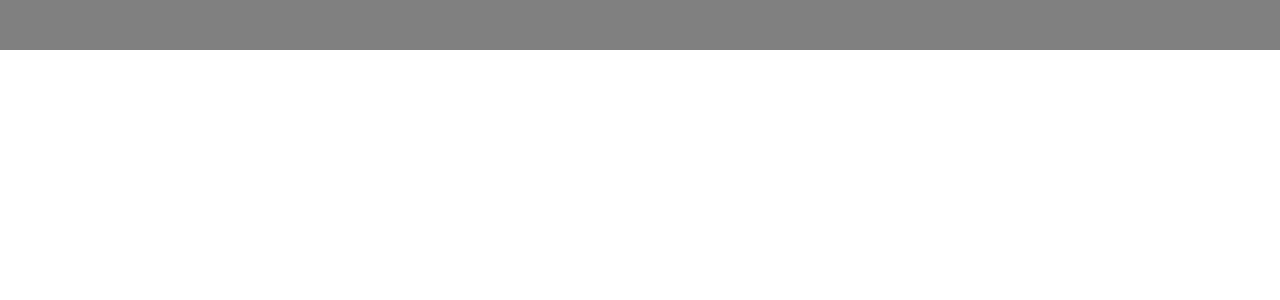
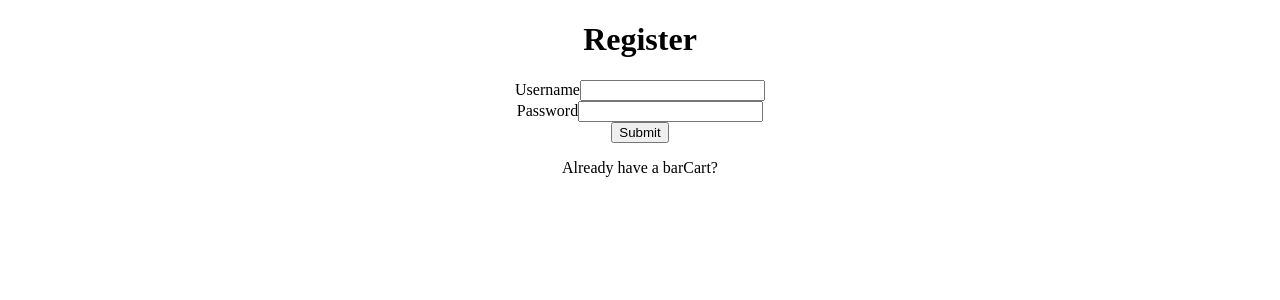
Before and after one commit to CLTsolutions/blueBadgeCocktails-client, a React (Create React App) app: page /splash in a window 1280 px wide. Shown: the top 300 px of the page. Built offline with nearby package versions, Linux system fonts and the light colour scheme.

Commit message:
skele of splash

```diff
--- a/package.json
+++ b/package.json
@@ -3,6 +3,8 @@
   "version": "0.1.0",
   "private": true,
   "dependencies": {
+    "@material-ui/core": "^4.11.3",
+    "@material-ui/icons": "^4.11.2",
     "@testing-library/jest-dom": "^5.11.9",
     "@testing-library/react": "^11.2.3",
     "@testing-library/user-event": "^12.6.2",
--- a/src/App.js
+++ b/src/App.js
@@ -1,17 +1,17 @@
+// import {Route} from 'react-router-dom';
+import React, { useEffect, useState } from 'react';
 // adding css to jsx is that easy
 import './App.css'; // This pattern is preferred where css for this component has a matching .css filename
 
 // A component import
-import Navbar from './components/Navbar'
-
+import Splash from './components/Splash'
 
 // Defining our <App /> component the function name matches the file name
 function App() {
-  // All functional components need to return jsx with one parent element
+
   return (
-    <div className="App"> {/* Parent Element. Also we can't use the word class, so we use className in jsx*/}
-      {/* Navbar is our imported component*/}
-      <Navbar />
+    <div className="App">
+      <Splash />
     </div>
   );
 }
--- /dev/null
+++ b/src/components/Login.js
@@ -0,0 +1,25 @@
+const Login = ({ username, password, setUsername, setPassword }) => {
+    return (
+        <div>
+            <h1>Login</h1>
+            <div>
+                <label>Email</label>
+                <input
+                    value={username}
+                    name='username'
+                    onChange={(event) => setUsername(event.target.value)}
+                />
+            </div>
+            <div>
+                <label>Password</label>
+                <input
+                    value={password}
+                    name='password'
+                    onChange={(event) => setPassword(event.target.value)}
+                />
+            </div>
+        </div>
+    );
+};
+
+export default Login;
--- /dev/null
+++ b/src/components/Register.js
@@ -0,0 +1,25 @@
+const Register = ({ username, password, setUsername, setPassword }) => {
+    return (
+        <div>
+            <h1>Register</h1>
+            <div>
+                <label>Username</label>
+                <input
+                    value={username}
+                    name='username'
+                    onChange={(event) => setUsername(event.target.value)}
+                />
+            </div>
+            <div>
+                <label>Password</label>
+                <input
+                    value={password}
+                    name='password'
+                    onChange={(event) => setPassword(event.target.value)}
+                />
+            </div>
+        </div>
+    );
+};
+
+export default Register;
--- /dev/null
+++ b/src/components/Splash.js
@@ -0,0 +1,49 @@
+import { useState } from 'react';
+
+import Register from './Register';
+import Login from './Login';
+
+
+const Splash = () => {
+    const [toggle, setToggle] = useState(false);
+    const [username, setUsername] = useState('');
+    const [password, setPassword] = useState('');
+
+    const handleSubmit = () => {
+        console.log(username, password);
+    };
+
+    const handleEvent = () => {
+        console.log('HandleEvent');
+    };
+
+    return (
+        <div className="card">
+            {toggle ? (
+                <Login
+                    setPassword={setPassword}
+                    setUsername={setUsername}
+                    username={username}
+                    password={password}
+                />
+            ) : (
+                    <Register
+                        setPassword={setPassword}
+                        setUsername={setUsername}
+                        username={username}
+                        password={password}
+                    />
+                )}
+
+            <button onClick={toggle ? handleSubmit : handleEvent}>Submit</button>
+
+            <p className={"link"} onClick={() => setToggle(!toggle)}>
+                {toggle
+                    ? "Don't have a barCart?"
+                    : "Already have a barCart?"}
+            </p>
+        </div>
+    );
+};
+
+export default Splash;
```
Also changed, not shown: src/components/Form.js (added, +11 -0 lines), 1 other file (tests, documents, lock files or other folders).
